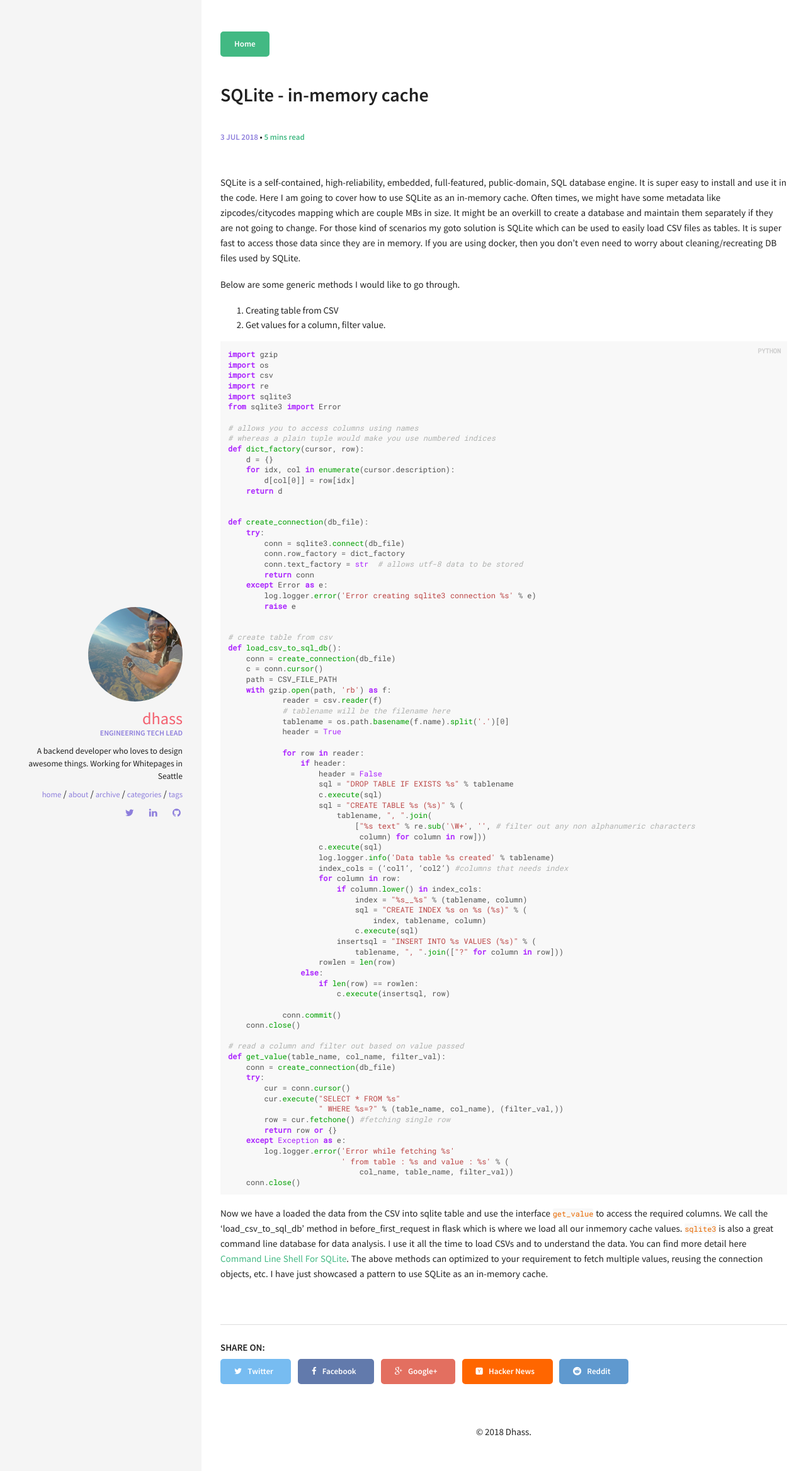
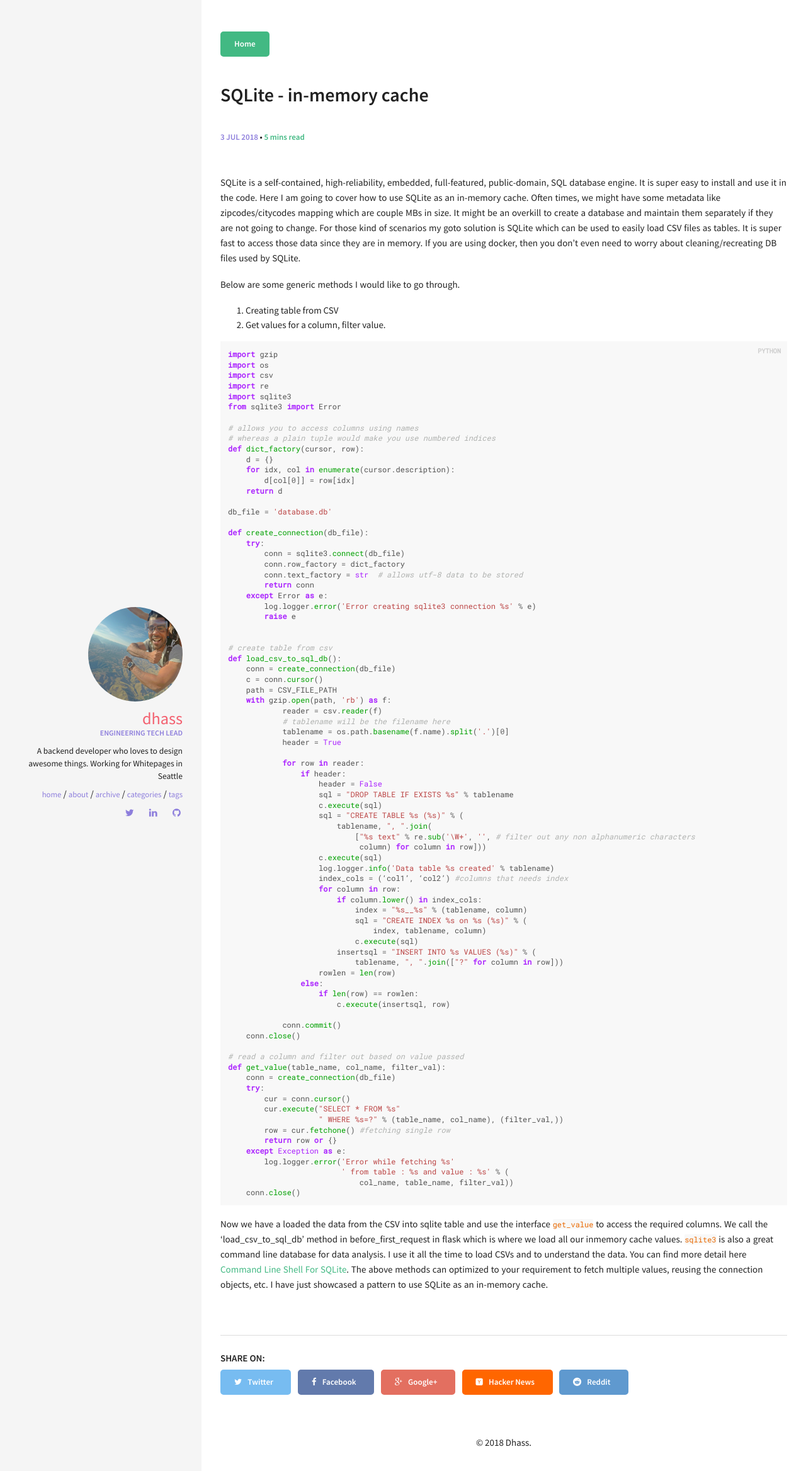
Before and after one commit to idlelearner/idlelearner.github.io, a Jekyll site: the page built from _posts/2018-07-04-sqlite-inmemory-cache.markdown, in a window 1280 px wide. Shown: the top 2336 px of the page at 63% size. Built offline with Jekyll 4.4.1, drawn with Linux system fonts in a browser that asks for light colours.

Commit message:
adding db_file variable to the sqlite post

```diff
--- a/_posts/2018-07-04-sqlite-inmemory-cache.markdown
+++ b/_posts/2018-07-04-sqlite-inmemory-cache.markdown
@@ -31,6 +31,7 @@ def dict_factory(cursor, row):
         d[col[0]] = row[idx]
     return d
 
+db_file = 'database.db'
 
 def create_connection(db_file):
     try:
```
